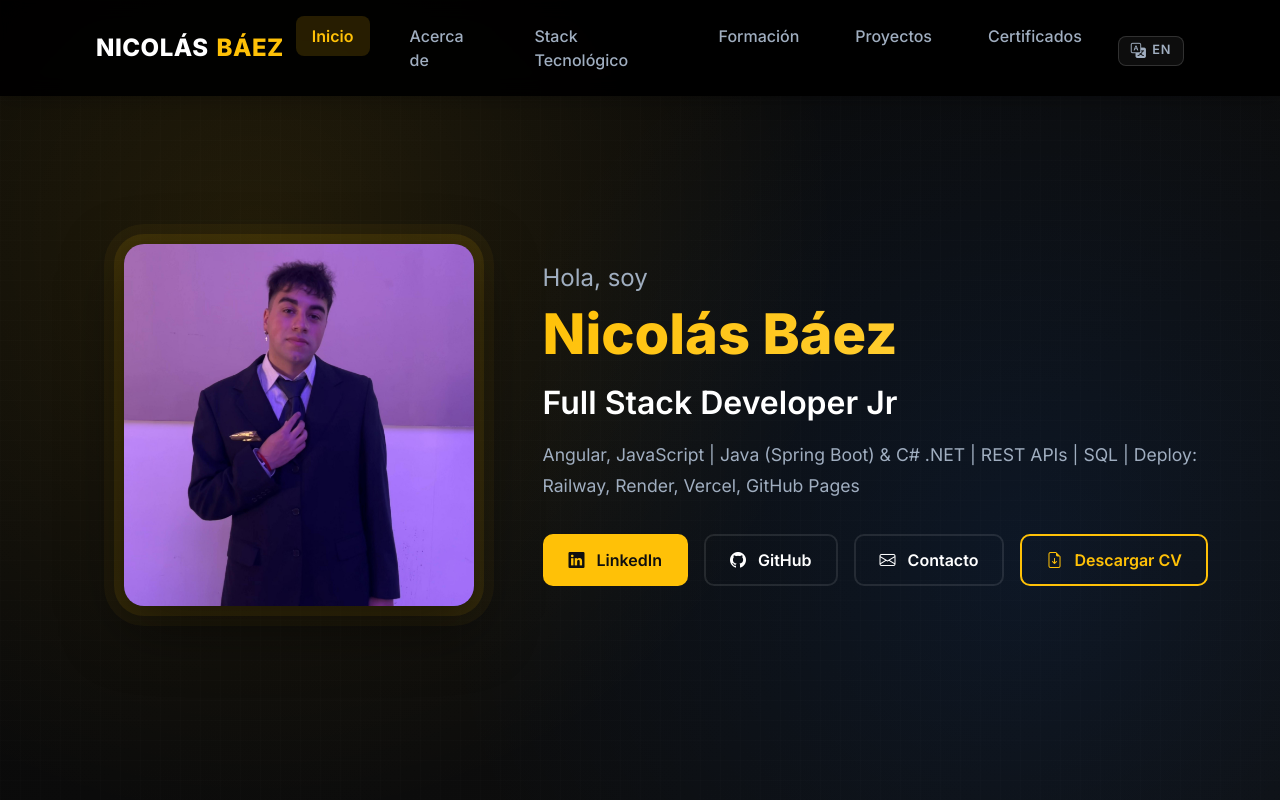
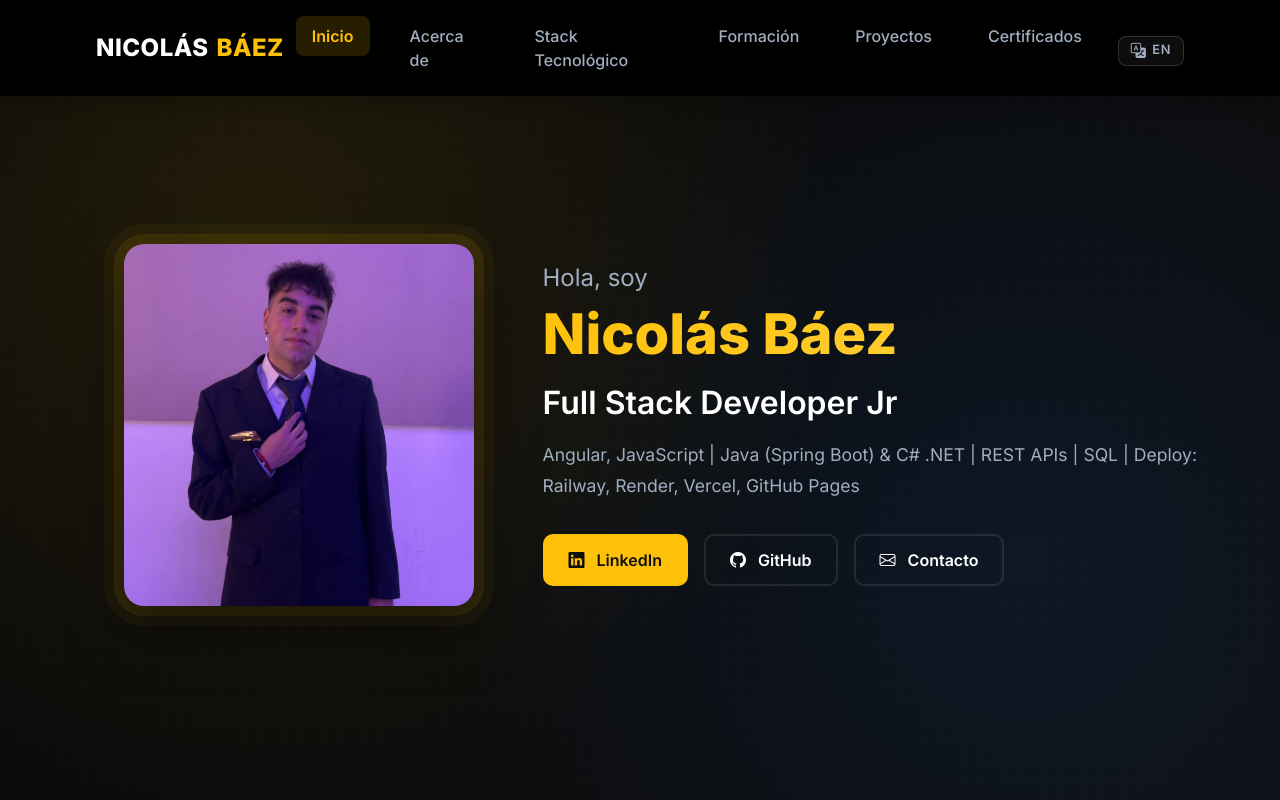
Before and after one commit to baez-nicolas/developer-portfolio, an Angular app: page /#home in a window 1280 px wide. Shown: the top 800 px of the page. Built offline with nearby package versions, Linux system fonts and the light colour scheme.

Commit message:
Add new docs main bundle and update index

```diff
--- a/src/app/app.html
+++ b/src/app/app.html
@@ -204,14 +204,6 @@
               style="animation-delay: 0.3s"
             >
               <i class="bi bi-envelope"></i> {{ t().hero.contact }}
-            </a>
-            <a
-              href="assets/cv/nicolas-baez-cv.pdf"
-              download="Nicolas-Baez-CV.pdf"
-              class="btn btn-cv hero-btn-animate"
-              style="animation-delay: 0.4s"
-            >
-              <i class="bi bi-file-earmark-arrow-down"></i> {{ t().hero.downloadCV }}
             </a>
           </div>
         </div>
```
Also changed, not shown: 2 other files (tests, documents, lock files or other folders).
